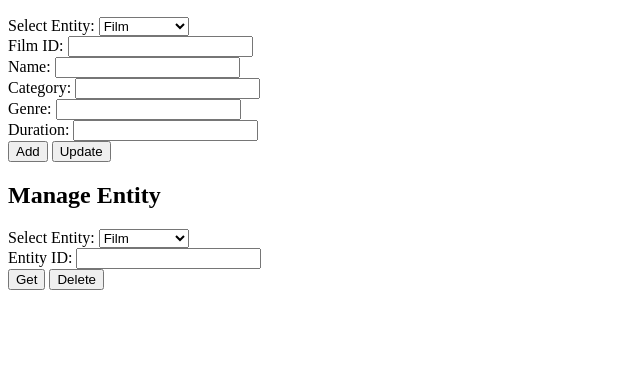
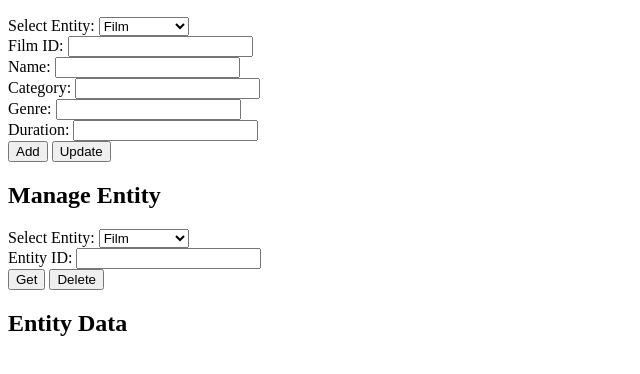
Before and after one commit to Adam-Grimes/Cinema-Website, a website: page Public/admin.html in a window 1280 px wide. Shown: the part 110-484 px from the top of the page, without its empty margins (0-640 px from the left). Drawn offline with Linux system fonts and the light colour scheme.

Commit message:
Update admin.html

```diff
--- a/Public/admin.html
+++ b/Public/admin.html
@@ -44,5 +44,10 @@
 
     <button type="button" id="getEntityBtn">Get</button>
     <button type="button" id="deleteEntityBtn">Delete</button>
+
+    <section id="entityDataSection">
+        <h2>Entity Data</h2>
+        <div id="entityData"></div>
+    </section>
 </body>
 </html>
```
